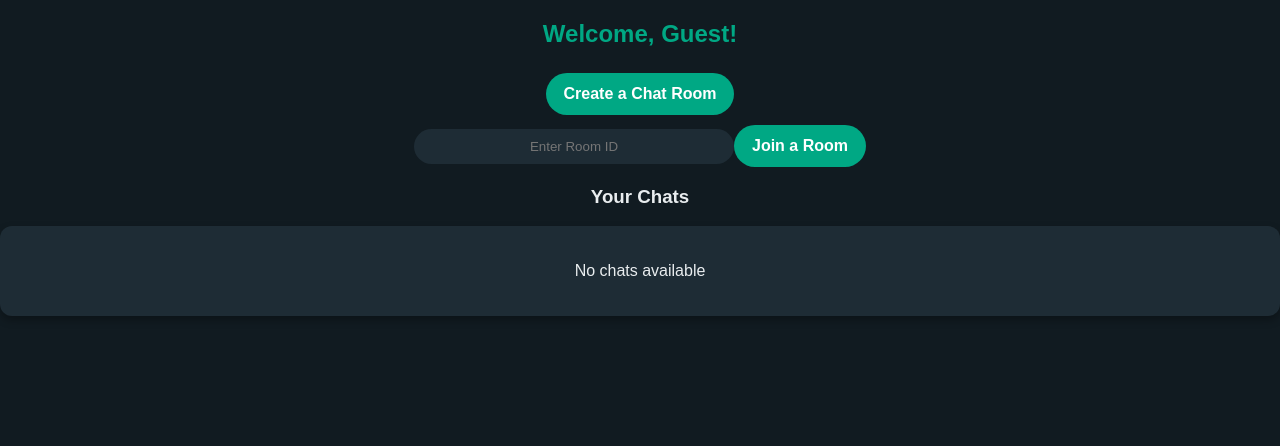
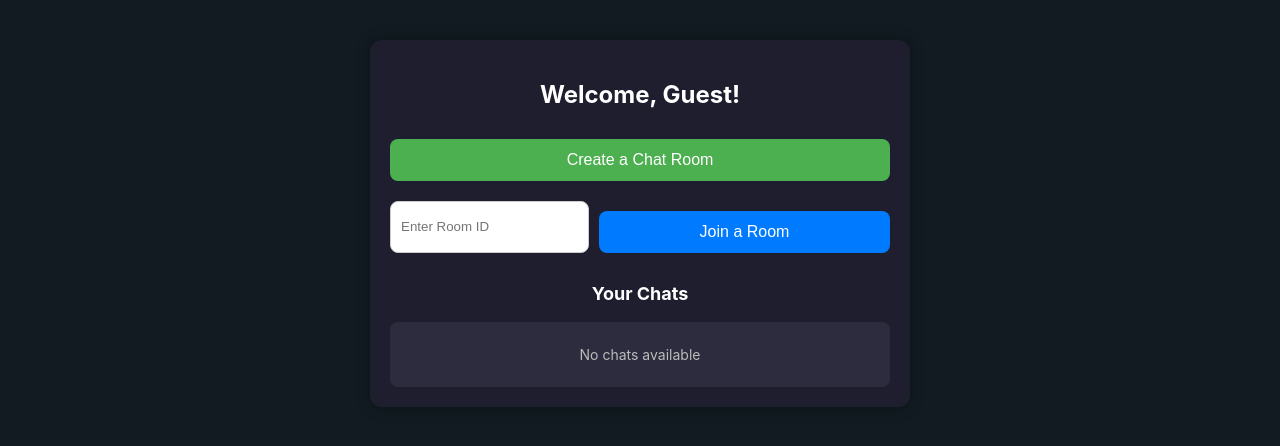
Before and after one commit to ucx15/Baat-Cheet, a React (Create React App) app in the folder Frontend/: page /chat-gallery in a window 1280 px wide. Shown: the top 446 px of the page. Built offline with nearby package versions, Linux system fonts and the light colour scheme.

Commit message:
updated ui and delete chat components

```diff
--- a/Frontend/src/components/ChatGallery.js
+++ b/Frontend/src/components/ChatGallery.js
@@ -1,17 +1,16 @@
 import React, { useEffect, useState } from "react";
 import { Link, useNavigate } from "react-router-dom";
 import axios from "axios";
-import "../styles/ChatGallery.css";
+import styles from "../styles/ChatGallery.module.css"; // Import CSS Module
 
 function ChatGallery() {
-  const [chats, setChats] = useState({}); // Store rooms as an object
+  const [chats, setChats] = useState([]); // Store rooms as an array
   const [roomID, setRoomID] = useState("");
   const [username, setUsername] = useState("");
   const navigate = useNavigate();
 
   useEffect(() => {
     const storedUsername = localStorage.getItem("username");
-    console.log("Stored Username:", storedUsername);
     if (storedUsername) {
       setUsername(storedUsername);
     }
@@ -25,22 +24,16 @@ function ChatGallery() {
 
   const GetChats = async () => {
     try {
-      console.log("Fetching chats for:", username);
       const response = await axios.post(
         "http://localhost:3000/api/fetch-user-rooms",
         { username },
         { headers: { "Content-Type": "application/json" } }
       );
-
-      console.log("Response Data:", response.data);
-
-      // Ensure response contains 'rooms' and is an array
       if (Array.isArray(response.data.rooms)) {
-        setChats(response.data.rooms); // Store rooms as an array
+        setChats(response.data.rooms);
       } else {
         setChats([]);
       }
-
     } catch (error) {
       console.error("Error fetching chats:", error.response?.data || error.message);
     }
@@ -49,15 +42,13 @@ function ChatGallery() {
   const CreateUniqueID = async () => {
     const uniqueID = Math.random().toString(36).substr(2, 9);
     setRoomID(uniqueID);
-
     try {
       await axios.post("http://localhost:3000/api/chat/create", {
         roomID: uniqueID,
         username,
       });
-      console.log("Room created successfully:", uniqueID);
     } catch (error) {
-      console.error("Error during room creation:", error);
+      console.error("Error creating room:", error);
       alert("Room creation failed, please try again!");
     }
   };
@@ -72,7 +63,6 @@ function ChatGallery() {
         roomID,
         username,
       });
-      console.log("Joined room successfully:", roomID);
       navigate(`/chat/${roomID}`);
     } catch (error) {
       console.error("Error joining room:", error);
@@ -80,49 +70,45 @@ function ChatGallery() {
     }
   };
 
+  return (
+    <div className={styles.chatGallery}>
+      <h2 className={styles.heading}>Welcome, {username || "Guest"}!</h2>
 
+      <button className={styles.createBtn} onClick={CreateUniqueID}>
+        Create a Chat Room
+      </button>
 
-  return (
-    <div className="chat-gallery">
-    <h2>Welcome, {username || "Guest"}!</h2>
+      {roomID && <p className={styles.roomID}>Your Room ID: <strong>{roomID}</strong></p>}
 
-    <button onClick={CreateUniqueID}>Create a Chat Room</button>
-
-    {roomID && (
-      <div>
-        <p>Your Room ID: <strong>{roomID}</strong></p>
-      </div>
-    )}
-
-    <div className="join-room">
+      <div className={styles.joinRoom}>
         <input
           type="text"
           placeholder="Enter Room ID"
           value={roomID}
           onChange={(e) => setRoomID(e.target.value)}
+          className={styles.inputField}
         />
-      <button onClick={JoinRoom}>Join a Room</button>
+        <button className={styles.joinBtn} onClick={JoinRoom}>
+          Join a Room
+        </button>
       </div>
 
-    <h3>Your Chats</h3>
-      <div className="oldchats">
+      <h3 className={styles.subHeading}>Your Chats</h3>
+      <div className={styles.chatList}>
         {chats.length > 0 ? (
           chats.map((chat) => (
-          <div key={chat.roomID} className="chat-room">
-            <Link to={`/chat/${chat.roomID}?roomName=${chat.roomName}`}>
-              <strong>{chat.roomName ? `Room Name: ${chat.roomName}` : `Room ID: ${chat.roomID}`}</strong>
+            <div key={chat.roomID} className={styles.chatRoom}>
+              <Link to={`/chat/${chat.roomID}?roomName=${chat.roomName}`} className={styles.chatLink}>
+                {chat.roomName ? `Room: ${chat.roomName}` : `Room ID: ${chat.roomID}`}
               </Link>
-            <strong>{chat.users.join(", ")}</strong>
+              <p className={styles.users}>{chat.users.join(", ")}</p>
             </div>
           ))
         ) : (
-    <p>No chats available</p>
+          <p className={styles.noChats}>No chats available</p>
         )}
       </div>
-
-
     </div>
-
   );
 }
 
--- a/Frontend/src/components/ChatRoom.js
+++ b/Frontend/src/components/ChatRoom.js
@@ -1,24 +1,24 @@
 import React, { useEffect, useState, useRef } from "react";
 import io from "socket.io-client";
 import axios from "axios";
-import { useParams } from "react-router-dom";
-import { FaEdit } from "react-icons/fa"; // Example using Font Awesome
+import { useNavigate, useParams } from "react-router-dom";
+import { FaEdit } from "react-icons/fa";
 import "../styles/ChatRoom.css";
 
 function ChatRoom() {
-  const { roomID} = useParams();
+  const { roomID } = useParams();
+  const queryParams = new URLSearchParams(window.location.search);
+  const initialRoomName = queryParams.get("roomName") || "";
+
   const [messages, setMessages] = useState([]);
   const [newMessage, setNewMessage] = useState("");
   const [username, setUsername] = useState("");
   const [editRoomId, seteditRoomId] = useState("");
   const [IsEditing, setIsEditing] = useState(false);
+  const [roomName, setRoomName] = useState(initialRoomName);
   const messagesEndRef = useRef(null);
   const socketRef = useRef(null);
 
-  const queryParams = new URLSearchParams(window.location.search);
-  const roomName = queryParams.get("roomName");
-
-  // Scroll to Bottom Function
   const scrollToBottom = () => {
     messagesEndRef.current?.scrollIntoView({ behavior: "smooth" });
   };
@@ -33,12 +33,11 @@ function ChatRoom() {
       setUsername(storedUsername);
     }
 
-    // Fetch old messages from the backend
     const fetchOldMessages = async () => {
       try {
         const response = await axios.get(`http://localhost:3000/api/getMessages/${roomID}`);
         setMessages(response.data);
-        scrollToBottom(); // Scroll after fetching messages
+        scrollToBottom();
       } catch (error) {
         console.error("Error fetching messages:", error);
       }
@@ -49,7 +48,7 @@ function ChatRoom() {
 
   useEffect(() => {
     if (!socketRef.current) {
-      socketRef.current = io("http://localhost:3000"); // Initialize socket connection
+      socketRef.current = io("http://localhost:3000");
     }
 
     const socket = socketRef.current;
@@ -80,7 +79,6 @@ function ChatRoom() {
       setMessages((prevMessages) => [...prevMessages, messageData]);
       setNewMessage("");
 
-      // Store message in DB
       axios.post("http://localhost:3000/api/saveMessage", messageData).catch((error) => {
         console.error("Error saving message:", error);
       });
@@ -93,16 +91,35 @@ function ChatRoom() {
     setIsEditing(!IsEditing);
   };
 
+  const navigate = useNavigate();
+
+  const handleDeleteChat = async () => {
+    if (window.confirm("You cannot retrieve a room after deleting it! Are you sure?")) {
+      try {
+        await axios.post("http://localhost:3000/api/chat/delete", { roomID, username });
+        alert("Chat deleted successfully!");
+        navigate("/chat-gallery");
+      } catch (error) {
+        console.error("Error Deleting Room", error.response?.data || error.message);
+      }
+    }
+  };
+
   const changeRoomId = async () => {
-    console.log("Updating room name to:", editRoomId);
+    if (editRoomId.length > 10) {
+      alert("Room name cannot exceed 10 characters.");
+      return;
+    }
+
     try {
       await axios.post("http://localhost:3000/api/chat/set-name", {
         roomID: roomID,
         roomName: editRoomId,
       });
       alert("Room name updated successfully");
+      setRoomName(editRoomId);
       setIsEditing(false);
-      console.log("Room updated:", editRoomId);
+
     } catch (error) {
       alert("Error updating room, try again later.");
       setIsEditing(false);
@@ -112,30 +129,39 @@ function ChatRoom() {
 
   return (
     <div className="chat-room">
-      <h2>
-      <h2>
-        Roomname: {roomName ? roomName : "Please Set the roomName"} <br />
-        Room Id: {roomID}
-      </h2>
+      <div className="room-header">
+        <div className="room-info">
+          <h2>Room Name: {roomName ? roomName : "Please Set the Room Name"}</h2>
+          <h3>Room ID: {roomID}</h3>
+        </div>
 
+        <div className="button-group">
+          {IsEditing ? (
+            <>
+              <input
+                type="text"
+                value={editRoomId}
+                onChange={(e) => {
+                  if (e.target.value.length <= 10) {
+                    seteditRoomId(e.target.value);
+                  }
+                }}
+              />
+              <button className="edit-button" onClick={changeRoomId}>Save</button>
+            </>
+          ) : (
+            <button className="edit-button" onClick={handleEditField}>
+              <FaEdit />
+            </button>
+          )}
 
+          <button className="delete-button" onClick={handleDeleteChat}>
+            Delete
+          </button>
+        </div>
+      </div>
 
-
-
-
-        {IsEditing ? (
-          <>
-            <input type="text" value={editRoomId} onChange={(e) => seteditRoomId(e.target.value)} />
-            <button onClick={changeRoomId}>Save</button>
-          </>
-        ) : null}
-
-        <button onClick={handleEditField}>
-          <FaEdit />
-        </button>
-      </h2>
-
-      <h3>Welcome, {username ? username : "Guest"}</h3>
+      <h3>Welcome, {username}</h3>
 
       {/* Messages Container */}
       <div className="messages">
@@ -159,7 +185,7 @@ function ChatRoom() {
           onChange={(e) => setNewMessage(e.target.value)}
           onKeyDown={(e) => {
             if (e.key === "Enter") {
-              e.preventDefault(); // Prevent default form submission
+              e.preventDefault();
               sendMessage();
             }
           }}
--- a/Frontend/src/styles/ChatGallery.css
+++ /dev/null
@@ -1,115 +0,0 @@
-/* Chat Gallery Container */
-.chat-gallery {
-    /* width: 100%; */
-    /* max-width: 600px;
-    margin: 50px auto;
-    padding: 20px; */
-    background: #111b21; /* Matching Splash Screen */
-    color: #e9edef; /* Same Text Color */
-    /* border-radius: 12px; */
-    box-shadow: 0px 4px 12px rgba(0, 0, 0, 0.4);
-    font-family: "Arial", sans-serif;
-    overflow: hidden;
-    text-align: center;
-    min-height: 100vh;
-}
-
-/* Header */
-.chat-gallery h2 {
-    font-size: 24px;
-    margin-bottom: 15px;
-    color: #00a884; /* WhatsApp Green */
-    font-weight: bold;
-}
-
-/* Create Room & Join Room Section */
-.chat-gallery button {
-    background: #00a884;
-    border: none;
-    padding: 12px 18px;
-    border-radius: 25px;
-    color: white;
-    font-weight: bold;
-    cursor: pointer;
-    transition: 0.3s ease;
-    font-size: 16px;
-    margin-top: 10px;
-    /* width: 100%; */
-}
-
-.chat-gallery button:hover {
-    background: #00775e;
-}
-
-/* Input Fields */
-.chat-gallery input {
-    padding: 10px;
-    border: none;
-    border-radius: 25px;
-    background: #1e2c35;
-    color: white;
-    text-align: center;
-    width: calc(100% - 130px);
-    max-width: 300px;
-}
-
-/* Chat List Container */
-.chat-gallery .chat-list {
-    margin-top: 15px;
-    max-height: 320px;
-    overflow-y: auto;
-    border-radius: 10px;
-    background: #121b22; /* Dark theme */
-    padding: 10px;
-}
-
-/* Individual Chat Room */
-.chat-gallery .chat-room {
-    display: flex;
-    align-items: center;
-    background: #1e2c35;
-    padding: 14px;
-    margin: 10px 0;
-    border-radius: 10px;
-    cursor: pointer;
-    transition: 0.3s ease;
-    text-align: center;
-}
-
-.chat-gallery .chat-room:hover {
-    background: #273740;
-}
-
-/* Chat Room Links */
-.chat-gallery .chat-room a {
-    color: #00a884;
-    text-decoration: none;
-    font-weight: bold;
-    flex-grow: 1;
-    font-size: 16px;
-}
-
-.chat-gallery .chat-room a:hover {
-    text-decoration: underline;
-}
-
-/* No Chats Available Message */
-.chat-gallery .no-chats {
-    text-align: center;
-    margin-top: 20px;
-    font-size: 14px;
-    color: #ccc;
-}
-
-.chat-gallery .oldchats {
-    display: flex;
-    flex-direction: column;
-    align-items: center;
-    justify-content: center;
-    /* width: 100%;
-    max-width: 600px; */
-    background: #1e2c35; /* Slightly lighter than the main background */
-    padding: 20px;
-    border-radius: 12px;
-    box-shadow: 0px 4px 8px rgba(0, 0, 0, 0.3);
-}
--- /dev/null
+++ b/Frontend/src/styles/ChatGallery.module.css
@@ -0,0 +1,106 @@
+/* ChatGallery.module.css */
+.chatGallery {
+    max-width: 500px;
+    margin: 40px auto;
+    padding: 20px;
+    background: #1e1e2f; /* Dark background */
+    color: white;
+    border-radius: 12px;
+    box-shadow: 0 0 15px rgba(0, 0, 0, 0.3);
+  }
+
+  .heading {
+    text-align: center;
+    font-size: 24px;
+    font-weight: bold;
+    margin-bottom: 20px;
+  }
+
+  .createBtn, .joinBtn {
+    width: 100%;
+    padding: 12px;
+    margin-top: 10px;
+    border: none;
+    cursor: pointer;
+    border-radius: 8px;
+    font-size: 16px;
+    transition: background 0.3s ease;
+  }
+
+  .createBtn {
+    background: #4caf50; /* Green */
+    color: white;
+  }
+
+  .createBtn:hover {
+    background: #3e8e41;
+  }
+
+  .joinRoom {
+    display: flex;
+    gap: 10px;
+    margin-top: 20px;
+  }
+
+  .inputField {
+    flex: 1;
+    padding: 10px;
+    border-radius: 8px;
+    border: 1px solid #ccc;
+  }
+
+  .joinBtn {
+    background: #007bff; /* Blue */
+    color: white;
+  }
+
+  .joinBtn:hover {
+    background: #0056b3;
+  }
+
+  .subHeading {
+    margin-top: 30px;
+    font-size: 18px;
+    text-align: center;
+  }
+
+  .chatList {
+    max-height: 300px;
+    overflow-y: auto;
+    padding: 10px;
+    border-radius: 8px;
+    background: #2c2c3e;
+  }
+
+  .chatRoom {
+    padding: 10px;
+    margin: 5px 0;
+    border-radius: 8px;
+    background: #3b3b4f;
+    transition: transform 0.2s ease;
+  }
+
+  .chatRoom:hover {
+    transform: scale(1.02);
+  }
+
+  .chatLink {
+    color: #00c8ff;
+    text-decoration: none;
+    font-weight: bold;
+  }
+
+  .chatLink:hover {
+    text-decoration: underline;
+  }
+
+  .users {
+    font-size: 14px;
+    color: #ddd;
+  }
+
+  .noChats {
+    text-align: center;
+    font-size: 14px;
+    color: #bbb;
+  }
```
Also changed, not shown: Frontend/src/styles/ChatRoom.css (+74 -92 lines). Lines whose indentation alone changed are shown as unchanged.
